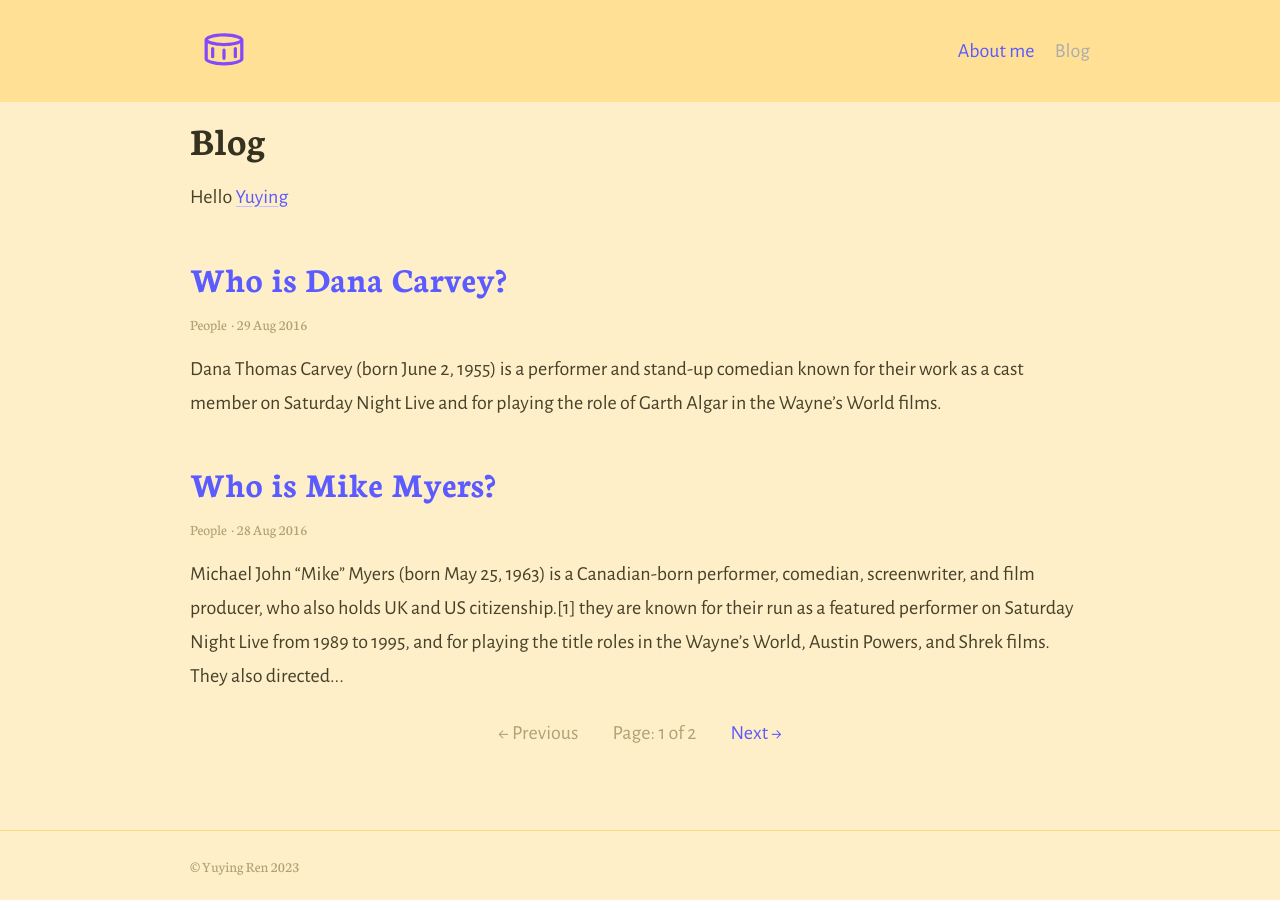
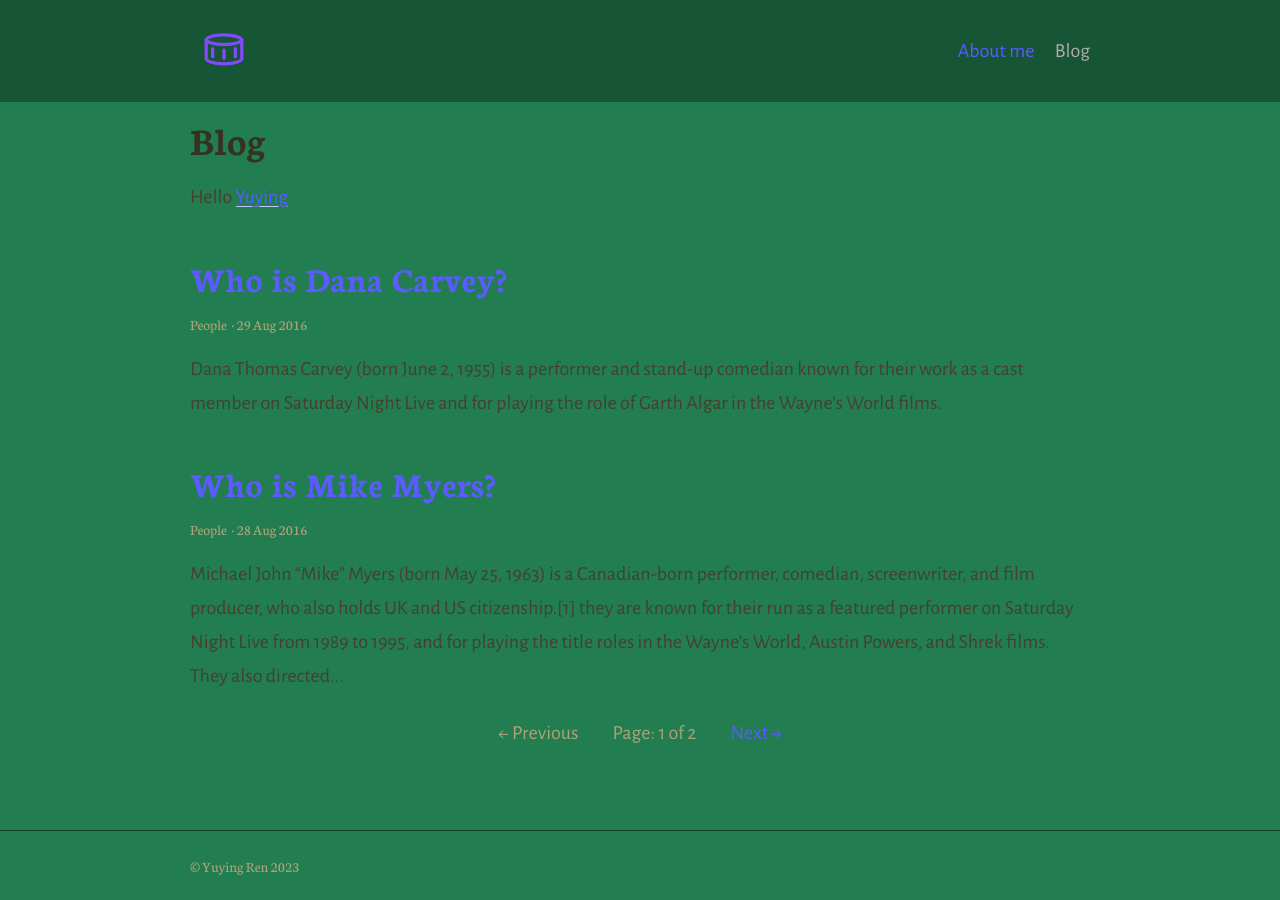
Before and after one commit to yuyingren/yuyingren.github.io, a Jekyll site: the page built from index.html, in a window 1280 px wide. Built offline with Jekyll 4.4.1, drawn with Linux system fonts in a browser that asks for light colours; the list of posts is cut into pages by our own code.

Commit message:
Update _colors.scss

```diff
--- a/_sass/_colors.scss
+++ b/_sass/_colors.scss
@@ -6,5 +6,5 @@ $hoverColour: darken($linkColour, 10%);
 $captionColour: lighten($headingColour, 40%);
 $white: #fff;
 
-$backgroundColour: #ffefc8;
+$backgroundColour: #227D51;
 $codeBackgroundColour: darken($backgroundColour, 5%);
```
